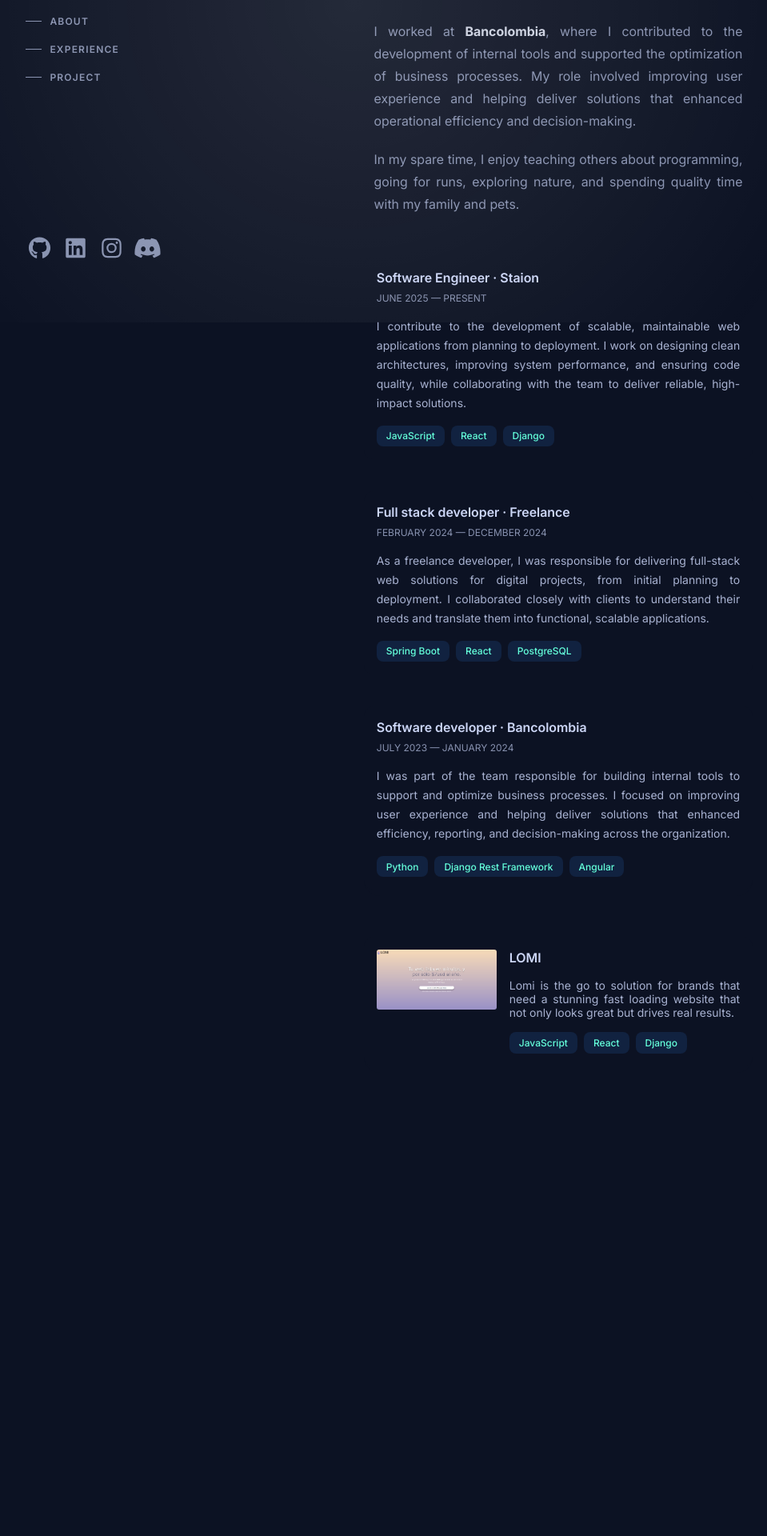
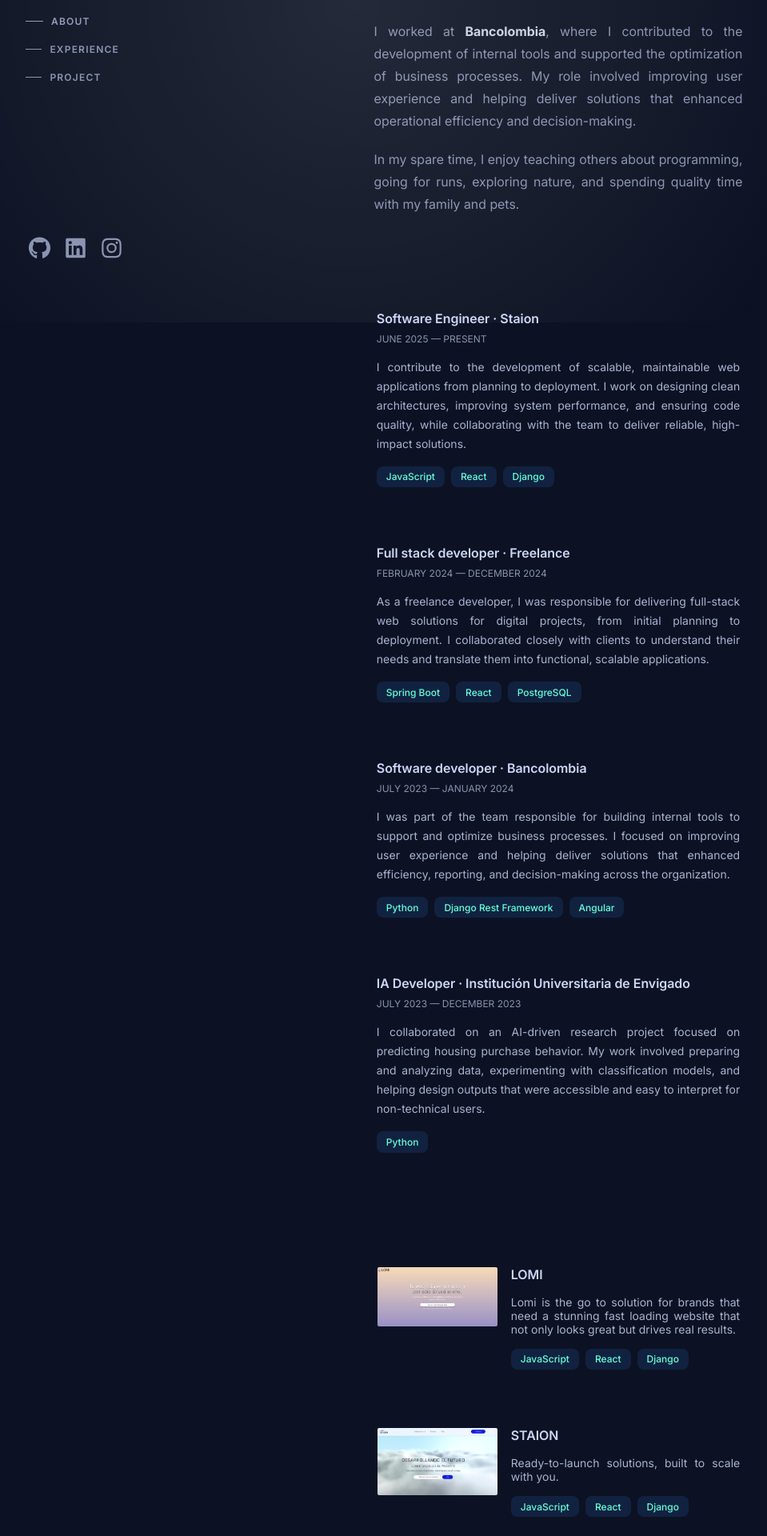
Before and after one commit to staion-danielgrajales/devfolio, a React (Vite) app: page / in a window 1280 px wide. Shown: the part 397-2317 px from the top of the page at 80% size, without its empty margins (198-1157 px from the left). Before the commit the page ends 1738 px from the top, so only its background shows below. Built offline with nearby package versions, Linux system fonts and the light colour scheme.

Commit message:
Navigate detector and social links

```diff
--- a/src/App.jsx
+++ b/src/App.jsx
@@ -4,21 +4,57 @@
 import { FontAwesomeIcon } from '@fortawesome/react-fontawesome';
 import { faGithub, faLinkedin, faDiscord, faInstagram } from '@fortawesome/free-brands-svg-icons';
 import lomiPreview from './assets/images/lomi_preview.png'
+import staionPreview from './assets/images/staion_preview.png'
 
-import { useEffect } from 'react';
+import { useEffect, useState   } from 'react';
 
 
 function App() {
+  const [ activeSection, setActiveSection ] = useState( null );
+
+  useEffect( ( ) => {
+    const handleMouseMove = ( e ) => {
+      document.body.style.setProperty( '--x', `${ e.clientX }px`);
+      document.body.style.setProperty('--y', `${ e.clientY }px`);
+    };
+
+    window.addEventListener( 'mousemove', handleMouseMove );
+    return () => window.removeEventListener( 'mousemove', handleMouseMove );
+  }, []);
+
 
   useEffect(() => {
-    const handleMouseMove = (e) => {
-      document.body.style.setProperty('--x', `${e.clientX}px`);
-      document.body.style.setProperty('--y', `${e.clientY}px`);
-    };
+    const sections = ['about', 'experience', 'projects'];
 
-    window.addEventListener('mousemove', handleMouseMove);
-    return () => window.removeEventListener('mousemove', handleMouseMove);
-  }, []);
+    const observer = new IntersectionObserver(
+      (entries) => {
+        // Buscar la sección más visible
+        const visibleEntries = entries.filter(entry => entry.isIntersecting);
+        if (visibleEntries.length === 0) return;
+
+        const mostVisible = visibleEntries.reduce((prev, current) =>
+          prev.intersectionRatio > current.intersectionRatio ? prev : current
+        );
+
+        if (mostVisible.target.id !== activeSection) {
+          setActiveSection(mostVisible.target.id);
+        }
+      },
+      {
+        root: null,
+        rootMargin: '0px',
+        threshold: [0, 0.25, 0.5, 0.75, 1],
+      }
+    );
+
+    sections.forEach(id => {
+      const el = document.getElementById(id);
+      if (el) observer.observe(el);
+    });
+
+    return () => observer.disconnect();
+  }, [activeSection]);
+
 
   return (
     <>
@@ -32,38 +68,34 @@
 
           <div className='navi-container'>
             <ul>
-              <li>
+              <li className={activeSection === 'about' ? 'active-nav' : ''}>
                 <span className='line-span'> </span>
                 <span className='navi-text'> About </span>
               </li>
 
-              <li>
+              <li className={activeSection === 'experience' ? 'active-nav' : ''}>
                 <span className='line-span'> </span>
                 <span className='navi-text'> Experience </span>
               </li>
 
-              <li>
+              <li className={activeSection === 'projects' ? 'active-nav' : ''}>
                 <span className='line-span'> </span>
                 <span className='navi-text'> Project </span>
               </li>
             </ul>
           </div>
 
-          <div className="socials-container">
-            <a href="#" target='_blank' rel="noopener noreferrer">
-              <FontAwesomeIcon icon={ faGithub } size="1x" />
+          <div className='socials-container'>
+            <a href='https://github.com/staion-danielgrajales' target='_blank' rel='noopener noreferrer'>
+              <FontAwesomeIcon icon={ faGithub } size='1x' />
             </a>
 
-            <a href="#" target='_blank' rel="noopener noreferrer">
-              <FontAwesomeIcon icon={ faLinkedin } size="1x" />
+            <a href='https://www.linkedin.com/in/danielgrra/' target='_blank' rel='noopener noreferrer'>
+              <FontAwesomeIcon icon={ faLinkedin } size='1x' />
             </a>
 
-            <a href="#" target='_blank' rel="noopener noreferrer">
-              <FontAwesomeIcon icon={ faInstagram } size="1x" />
-            </a>
-
-            <a href="#" target='_blank' rel="noopener noreferrer">
-              <FontAwesomeIcon icon={ faDiscord } size="1x" />
+            <a href='https://www.instagram.com/dangrra_/' target='_blank' rel='noopener noreferrer'>
+              <FontAwesomeIcon icon={ faInstagram } size='1x' />
             </a>
 
           </div>
@@ -101,101 +133,152 @@
 
           <div className='experience-container' id='experience'>
             <ul className='experience-list'>
-              <li className="experience-card">
-                <div className="experience-header">
-                    <h3 className="experience-title">
+              <li className='experience-card'>
+                <div className='experience-header'>
+                    <h3 className='experience-title'>
                       Software Engineer · Staion
                     </h3>
-                    <span className="experience-date">JUNE 2025 — PRESENT</span>
+                    <span className='experience-date'>JUNE 2025 — PRESENT</span>
                 </div>
 
-                <p className="experience-description">
+                <p className='experience-description'>
                   I contribute to the development of scalable, maintainable web applications from planning to deployment.
                   I work on designing clean architectures, improving system performance, and ensuring code quality,
                   while collaborating with the team to deliver reliable, high-impact solutions.
                 </p>
 
-                <div className="tech-stack">
-                  <span className="tech-tag">JavaScript</span>
-                  <span className="tech-tag">React</span>
-                  <span className="tech-tag">Django</span>
+                <div className='tech-stack'>
+                  <span className='tech-tag'>JavaScript</span>
+                  <span className='tech-tag'>React</span>
+                  <span className='tech-tag'>Django</span>
                 </div>
               </li>
 
-              <li className="experience-card">
-                <div className="experience-header">
-                    <h3 className="experience-title">
+              <li className='experience-card'>
+                <div className='experience-header'>
+                    <h3 className='experience-title'>
                       Full stack developer · Freelance
                     </h3>
-                    <span className="experience-date">FEBRUARY 2024 — DECEMBER 2024</span>
+                    <span className='experience-date'>FEBRUARY 2024 — DECEMBER 2024</span>
                 </div>
 
-                <p className="experience-description">
+                <p className='experience-description'>
                   As a freelance developer, I was responsible for delivering full-stack web solutions for digital projects, from initial planning to deployment.
                   I collaborated closely with clients to understand their needs and translate them into functional, scalable applications.
                 </p>
 
-                <div className="tech-stack">
-                  <span className="tech-tag">Spring Boot</span>
-                  <span className="tech-tag">React</span>
-                  <span className="tech-tag">PostgreSQL</span>
+                <div className='tech-stack'>
+                  <span className='tech-tag'>Spring Boot</span>
+                  <span className='tech-tag'>React</span>
+                  <span className='tech-tag'>PostgreSQL</span>
                 </div>
               </li>
 
-              <li className="experience-card">
-                <div className="experience-header">
-                    <h3 className="experience-title">
+              <li className='experience-card'>
+                <div className='experience-header'>
+                    <h3 className='experience-title'>
                       Software developer · Bancolombia
                     </h3>
-                    <span className="experience-date">JULY 2023 — JANUARY 2024</span>
+                    <span className='experience-date'>JULY 2023 — JANUARY 2024</span>
                 </div>
 
-                <p className="experience-description">
+                <p className='experience-description'>
                   I was part of the team responsible for building internal tools to support and optimize business processes.
                   I focused on improving user experience and helping deliver solutions that enhanced efficiency, reporting,
                   and decision-making across the organization.
                 </p>
 
-                <div className="tech-stack">
-                  <span className="tech-tag">Python</span>
-                  <span className="tech-tag">Django Rest Framework</span>
-                  <span className="tech-tag">Angular</span>
+                <div className='tech-stack'>
+                  <span className='tech-tag'>Python</span>
+                  <span className='tech-tag'>Django Rest Framework</span>
+                  <span className='tech-tag'>Angular</span>
                 </div>
               </li>
+
+              <li className='experience-card'>
+                <div className='experience-header'>
+                    <h3 className='experience-title'>
+                      IA Developer · Institución Universitaria de Envigado
+                    </h3>
+                    <span className='experience-date'>JULY 2023 — DECEMBER 2023</span>
+                </div>
+
+                <p className='experience-description'>
+                    I collaborated on an AI-driven research project focused on predicting housing purchase behavior.
+                    My work involved preparing and analyzing data, experimenting with classification models,
+                    and helping design outputs that were accessible and easy to interpret for non-technical users.
+                </p>
+
+                <div className='tech-stack'>
+                  <span className='tech-tag'>Python</span>
+                </div>
+              </li>
+
             </ul>
           </div>
 
           <div className='project-container' id='projects'>
             <ul className='project-list'>
-              <a href='https://lomi.staion.com.co/' target="_blank" rel="noopener noreferrer" className='link-status'>
+              <a href='https://lomi.staion.com.co/' target='_blank' rel='noopener noreferrer' className='link-status'>
                 <li className='project-card'>
 
                     <img
                       src={ lomiPreview }
-                      alt="Project preview"
-                      className="preview-img"
+                      alt='Project preview'
+                      className='preview-img'
                     />
 
 
                   <div className='project-content'>
                     <div className='project-header'>
-                        <h3 className="project-title">
+                        <h3 className='project-title'>
                           LOMI
                         </h3>
                     </div>
 
-                    <p className="project-description">
+                    <p className='project-description'>
                       Lomi is the go to solution for brands that need a stunning fast loading website that not only looks great but drives real results.
                     </p>
 
-                    <div className="tech-stack">
-                      <span className="tech-tag">JavaScript</span>
-                      <span className="tech-tag">React</span>
-                      <span className="tech-tag">Django</span>
+                    <div className='tech-stack'>
+                      <span className='tech-tag'>JavaScript</span>
+                      <span className='tech-tag'>React</span>
+                      <span className='tech-tag'>Django</span>
                     </div>
                   </div>
                 </li>
               </a>
+
+              <a href='https://lomi.staion.com.co/' target='_blank' rel='noopener noreferrer' className='link-status'>
+                <li className='project-card'>
+
+                    <img
+                      src={ staionPreview }
+                      alt='Project preview'
+                      className='preview-img'
+                    />
+
+
+                  <div className='project-content'>
+                    <div className='project-header'>
+                        <h3 className='project-title'>
+                          STAION
+                        </h3>
+                    </div>
+
+                    <p className='project-description'>
+                      Ready-to-launch solutions, built to scale with you.
+                    </p>
+
+                    <div className='tech-stack'>
+                      <span className='tech-tag'>JavaScript</span>
+                      <span className='tech-tag'>React</span>
+                      <span className='tech-tag'>Django</span>
+                    </div>
+                  </div>
+                </li>
+              </a>
+
             </ul>
           </div>
         </div>
--- a/src/assets/styles/App.css
+++ b/src/assets/styles/App.css
@@ -117,6 +117,15 @@
     transition: color 0.3s ease;
 }
 
+.active-nav .line-span {
+    width: 40px;
+    background-color: white;
+  }
+
+  .active-nav .navi-text {
+    color: white;
+  }
+
 /* Estilos para socials */
 .socials-container {
     width: 60%;
@@ -143,6 +152,7 @@
     height: auto;
     display: flex;
     flex-direction: column;
+    margin-bottom: 10%;
 }
 
 .parag-container > p {
@@ -165,6 +175,7 @@
     display: flex;
     flex-direction: column;
     margin-top: 10%;
+    margin-bottom: 10%;
 
 }
 
@@ -278,6 +289,8 @@
     object-fit: cover;
     border-radius: 3px;
     image-rendering: auto;
+
+    padding: 1px;
 }
 
 .project-content {
```
Also changed, not shown: src/assets/images/staion_preview.png (added).
